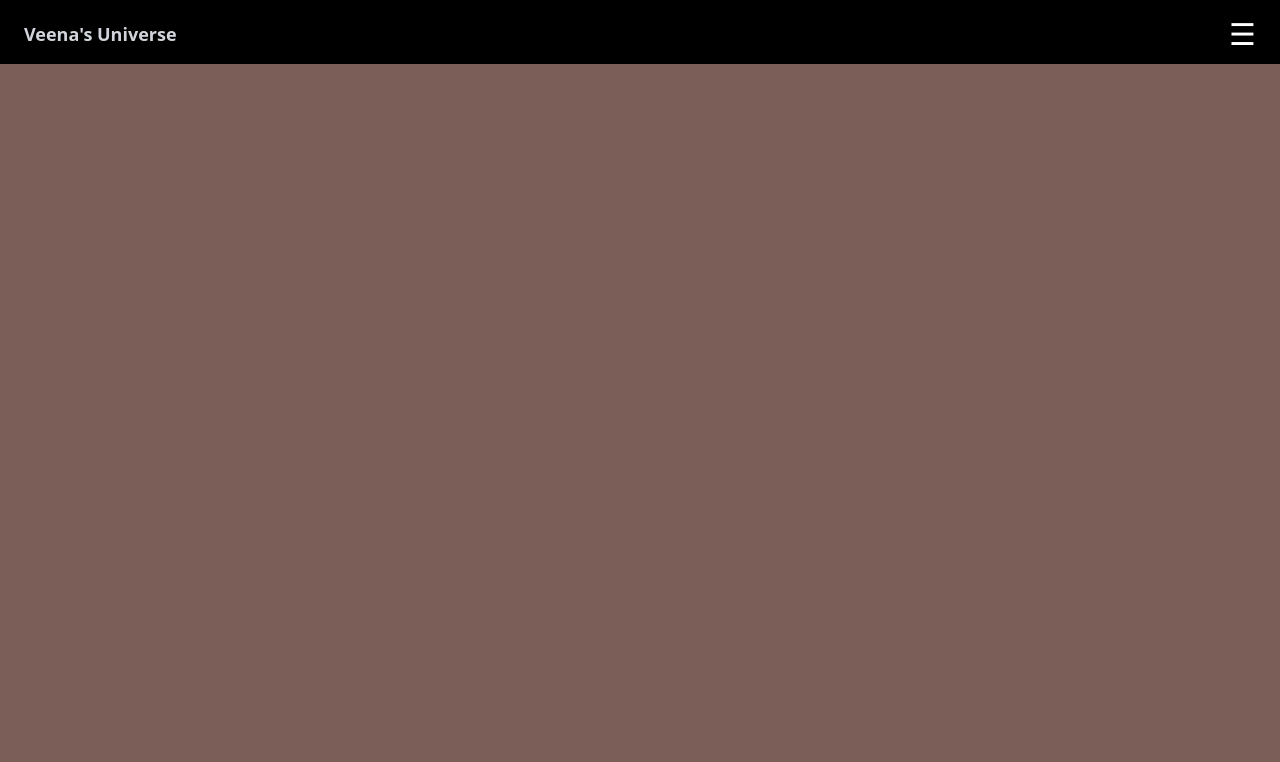
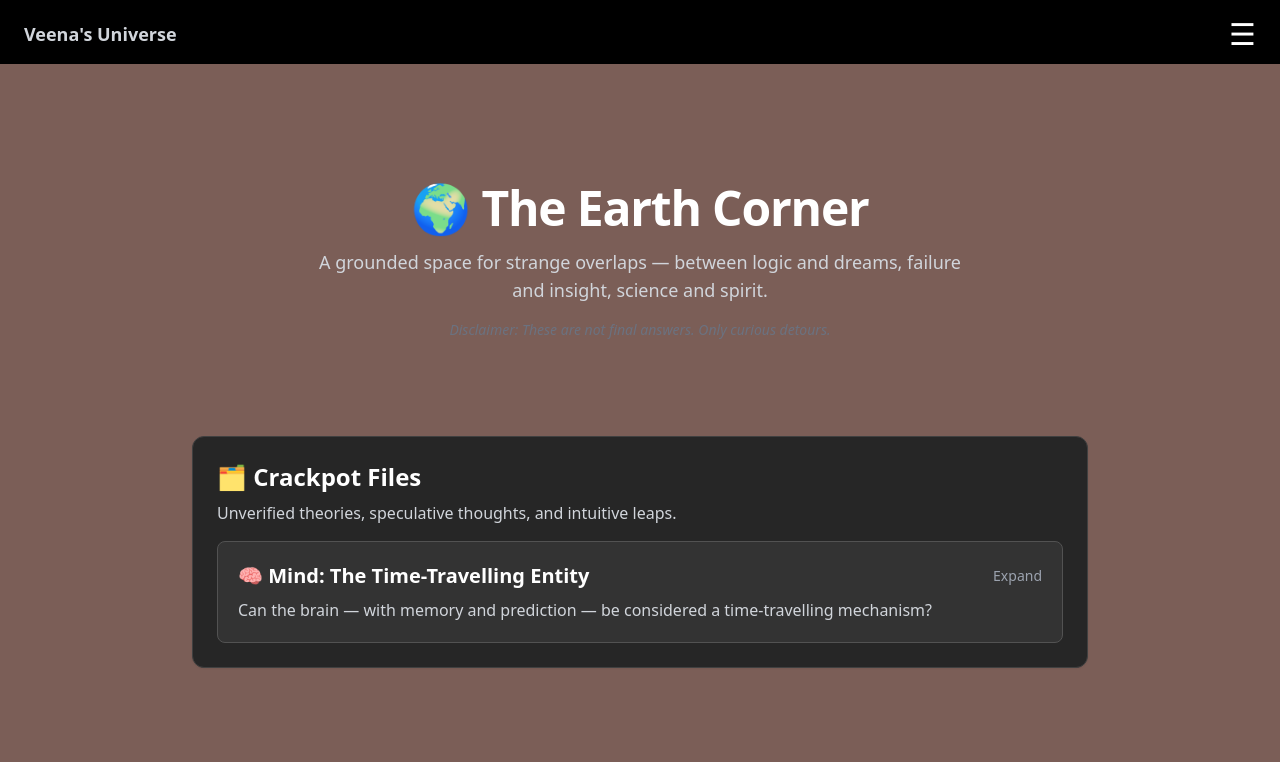
Before and after one commit to Veena-vk/veena-portfolio-dev, a Next.js app: page /earth in a window 1280 px wide. Shown: the top 762 px of the page. Built offline with nearby package versions, Linux system fonts and the light colour scheme.

Commit message:
Update page.tsx

```diff
--- a/app/earth/page.tsx
+++ b/app/earth/page.tsx
@@ -5,7 +5,7 @@ export default function Earth() {
   return (
     <div className="relative min-h-screen text-white">
       <EarthBackground />
-    <div className="min-h-screen bg-gradient-to-b from-[#1f1f1f] to-[#2c2c2c] text-white overflow-x-hidden">
+    <div className="relative z-20 p-10">
       <main className="px-4 sm:px-8 md:px-16 py-20 space-y-24 max-w-5xl mx-auto">
         {/* Header */}
         <header className="text-center space-y-4">
```
